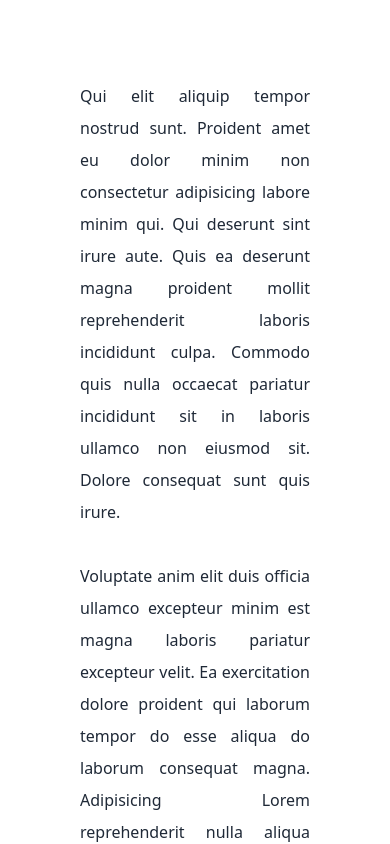
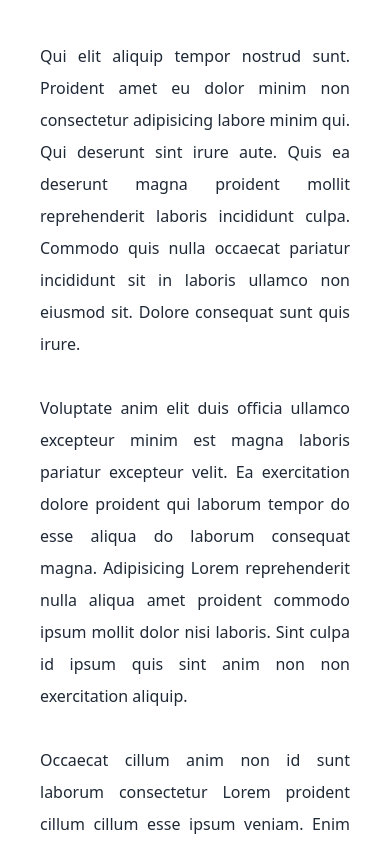
Before and after one commit to marvincyk/muffle, a SvelteKit app: page /lorem in a window 390 px wide. Shown: the top 844 px of the page. Built offline with nearby package versions, Linux system fonts and the light colour scheme.

Commit message:
Add responsive padding to Lorem ipsum

```diff
--- a/src/routes/lorem/+page.svelte
+++ b/src/routes/lorem/+page.svelte
@@ -4,6 +4,6 @@
 	const lorem = new LoremIpsum({}, "plain", "\n\n");
 </script>
 
-<p class="text-justify p-20 leading-loose whitespace-pre-line">
+<p class="text-justify p-10 lg:p-20 leading-loose whitespace-pre-line">
 	{lorem.generateParagraphs(100)}
 </p>
```
